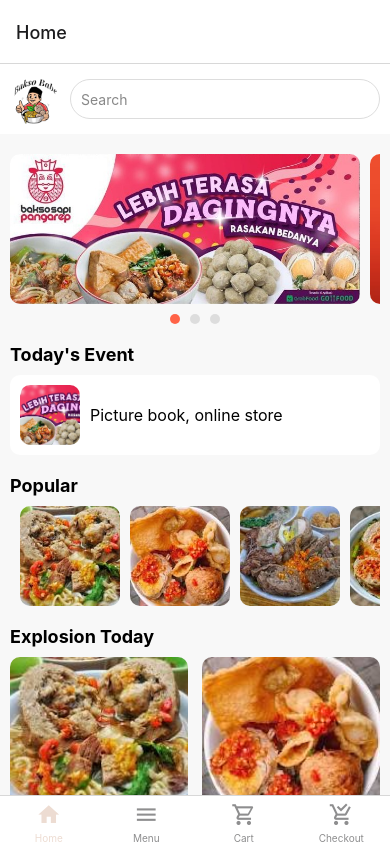
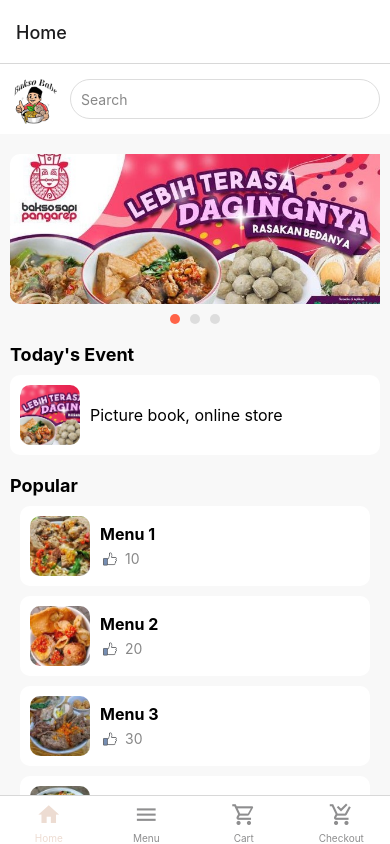
Before and after one commit to muzammilbinmarsuhen/Uas-Mobile-Apps-Programing, a React Native app: screen /Home in a window 390 px wide. Built offline with nearby package versions, Linux system fonts and the light colour scheme.

Commit message:
mengcustum dengan mengubah tampilan menuImage dan menambahkan icon like difile Home.jsx

```diff
--- a/src/screens/Home.jsx
+++ b/src/screens/Home.jsx
@@ -4,20 +4,20 @@ import { View, Text, Image, StyleSheet, TouchableOpacity, FlatList, ScrollView,
 const { width } = Dimensions.get('window');
 const logo = require('../assets/bakso.png');
 const bannerImages = [
-  { id: '1', banner: require('../assets/banner.jpg') }, // Replace with your actual banner image path
-  { id: '2', banner: require('../assets/banner2.jpg') }, // Replace with your actual banner image path
-  { id: '3', banner: require('../assets/banner3.jpg') }  // Replace with your actual banner image path
+  { id: '1', banner: require('../assets/banner.jpg') },
+  { id: '2', banner: require('../assets/banner2.jpg') },
+  { id: '3', banner: require('../assets/banner3.jpg') }
 ];
 const menuImages = [
-  { id: '1', menu: require('../assets/menu/2.jpeg') },
-  { id: '2', menu: require('../assets/menu/3.jpeg') },
-  { id: '3', menu: require('../assets/menu/4.jpeg') },
-  { id: '4', menu: require('../assets/menu/1.jpeg') },
-  { id: '5', menu: require('../assets/menu/5.jpeg') },
-  { id: '6', menu: require('../assets/menu/6.jpeg') },
+  { id: '1', menu: require('../assets/menu/2.jpeg'), title: "Menu 1", likes: 10 },
+  { id: '2', menu: require('../assets/menu/3.jpeg'), title: "Menu 2", likes: 20 },
+  { id: '3', menu: require('../assets/menu/4.jpeg'), title: "Menu 3", likes: 30 },
+  { id: '4', menu: require('../assets/menu/1.jpeg'), title: "Menu 4", likes: 40 },
+  { id: '5', menu: require('../assets/menu/5.jpeg'), title: "Menu 5", likes: 50 },
+  { id: '6', menu: require('../assets/menu/6.jpeg'), title: "Menu 6", likes: 60 },
 ];
 
-const HomeScreen = () => {
+const Home = () => {
   const [currentBannerIndex, setCurrentBannerIndex] = useState(0);
 
   const onBannerScroll = (event) => {
@@ -29,8 +29,17 @@ const HomeScreen = () => {
     <Image source={item.banner} style={styles.bannerImage} key={item.id} />
   );
 
-  const renderItem = ({ item }) => (
-    <Image source={item.menu} style={styles.menuImage} key={item.id} />
+  const renderMenuItem = ({ item }) => (
+    <View style={styles.menuCard} key={item.id}>
+      <Image source={item.menu} style={styles.menuImage} />
+      <View style={styles.menuTextContainer}>
+        <Text style={styles.menuTitle}>{item.title}</Text>
+        <View style={styles.menuLikeContainer}>
+          <Image source={require('../assets/like.png')} style={styles.likeIcon} />
+          <Text style={styles.menuLikes}>{item.likes}</Text>
+        </View>
+      </View>
+    </View>
   );
 
   return (
@@ -53,6 +62,7 @@ const HomeScreen = () => {
           showsHorizontalScrollIndicator={false}
           pagingEnabled
           onScroll={onBannerScroll}
+          scrollEventThrottle={16}
           style={styles.bannerList}
         />
         <View style={styles.indicatorContainer}>
@@ -74,21 +84,22 @@ const HomeScreen = () => {
         <Text style={styles.sectionTitle}>Popular</Text>
         <FlatList
           data={menuImages}
-          renderItem={renderItem}
+          renderItem={renderMenuItem}
           keyExtractor={item => item.id}
-          horizontal
-          showsHorizontalScrollIndicator={false}
+          showsVerticalScrollIndicator={false}
           style={styles.menuList}
         />
       </View>
 
       <View style={styles.section}>
         <Text style={styles.sectionTitle}>Explosion Today</Text>
-        <View style={styles.explosionList}>
-          {menuImages.map((item) => (
-            <Image key={item.id} source={item.menu} style={styles.explosionImage} />
-          ))}
-        </View>
+        <FlatList
+          data={menuImages}
+          renderItem={renderMenuItem}
+          keyExtractor={item => item.id}
+          showsVerticalScrollIndicator={false}
+          style={styles.menuList}
+        />
       </View>
 
       <TouchableOpacity style={styles.orderButton}>
@@ -147,7 +158,7 @@ const styles = StyleSheet.create({
     paddingHorizontal: 10,
   },
   bannerImage: {
-    width: width - 40, // Adjust width to fit your design
+    width: width - 5,
     height: 150,
     borderRadius: 10,
     marginRight: 10,
@@ -195,22 +206,40 @@ const styles = StyleSheet.create({
   menuList: {
     paddingHorizontal: 10,
   },
+  menuCard: {
+    flexDirection: 'row',
+    backgroundColor: '#FFF',
+    borderRadius: 10,
+    padding: 10,
+    marginBottom: 10,
+    alignItems: 'center',
+  },
   menuImage: {
-    width: 100,
-    height: 100,
+    width: 60,
+    height: 60,
+    borderRadius: 10,
     marginRight: 10,
-    borderRadius: 10,
   },
-  explosionList: {
+  menuTextContainer: {
+    flex: 1,
+  },
+  menuTitle: {
+    fontSize: 16,
+    fontWeight: 'bold',
+  },
+  menuLikeContainer: {
     flexDirection: 'row',
-    flexWrap: 'wrap',
-    justifyContent: 'space-between',
+    alignItems: 'center',
+    marginTop: 5,
   },
-  explosionImage: {
-    width: '48%',
-    height: 150,
-    marginBottom: 10,
-    borderRadius: 10,
+  likeIcon: {
+    width: 20,
+    height: 20,
+    marginRight: 5,
+  },
+  menuLikes: {
+    fontSize: 14,
+    color: '#888',
   },
   orderButton: {
     backgroundColor: '#FF6347',
@@ -249,4 +278,6 @@ const styles = StyleSheet.create({
   },
 });
 
-export default HomeScreen;
+
+
+export default Home;
```
